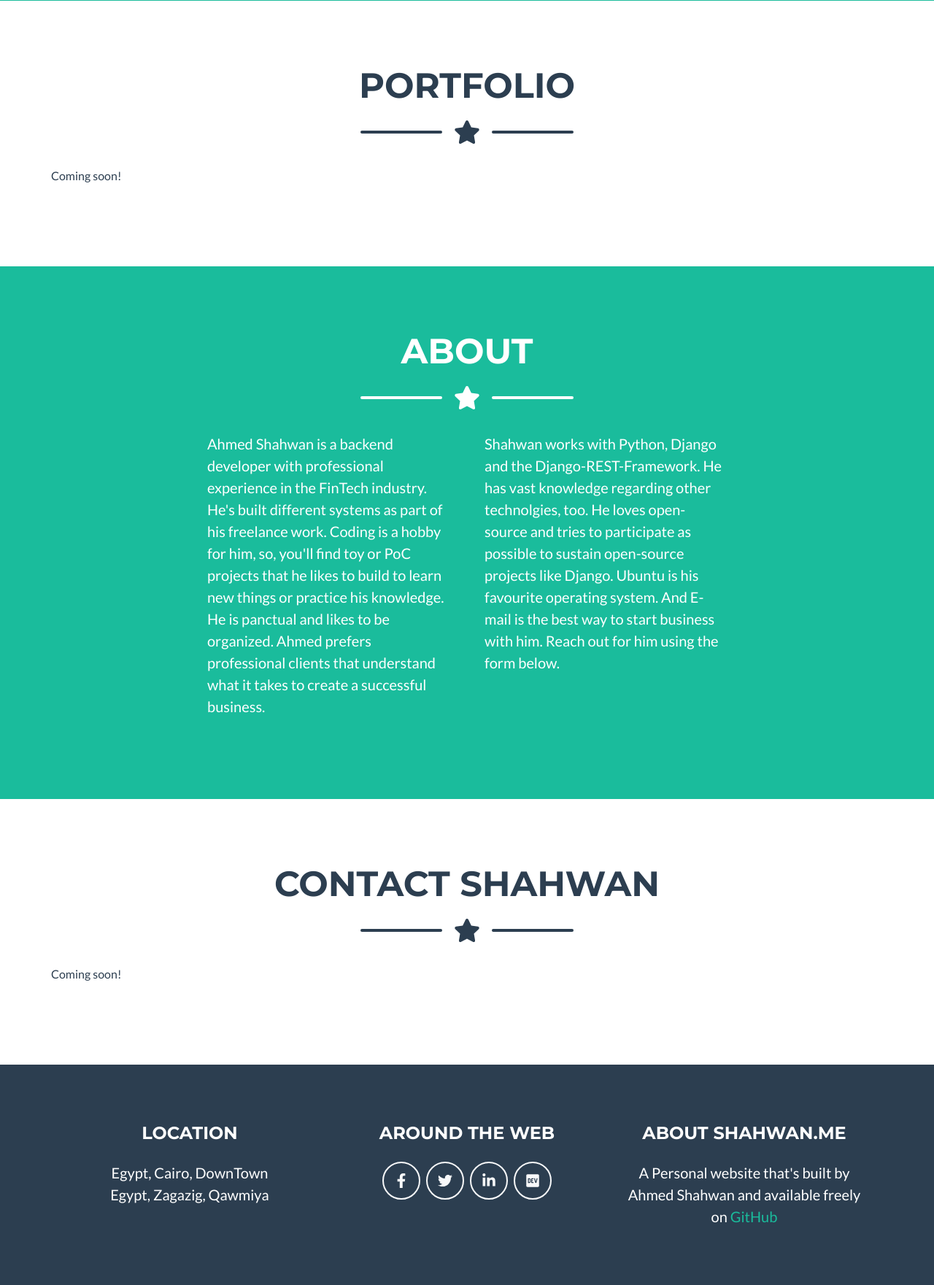
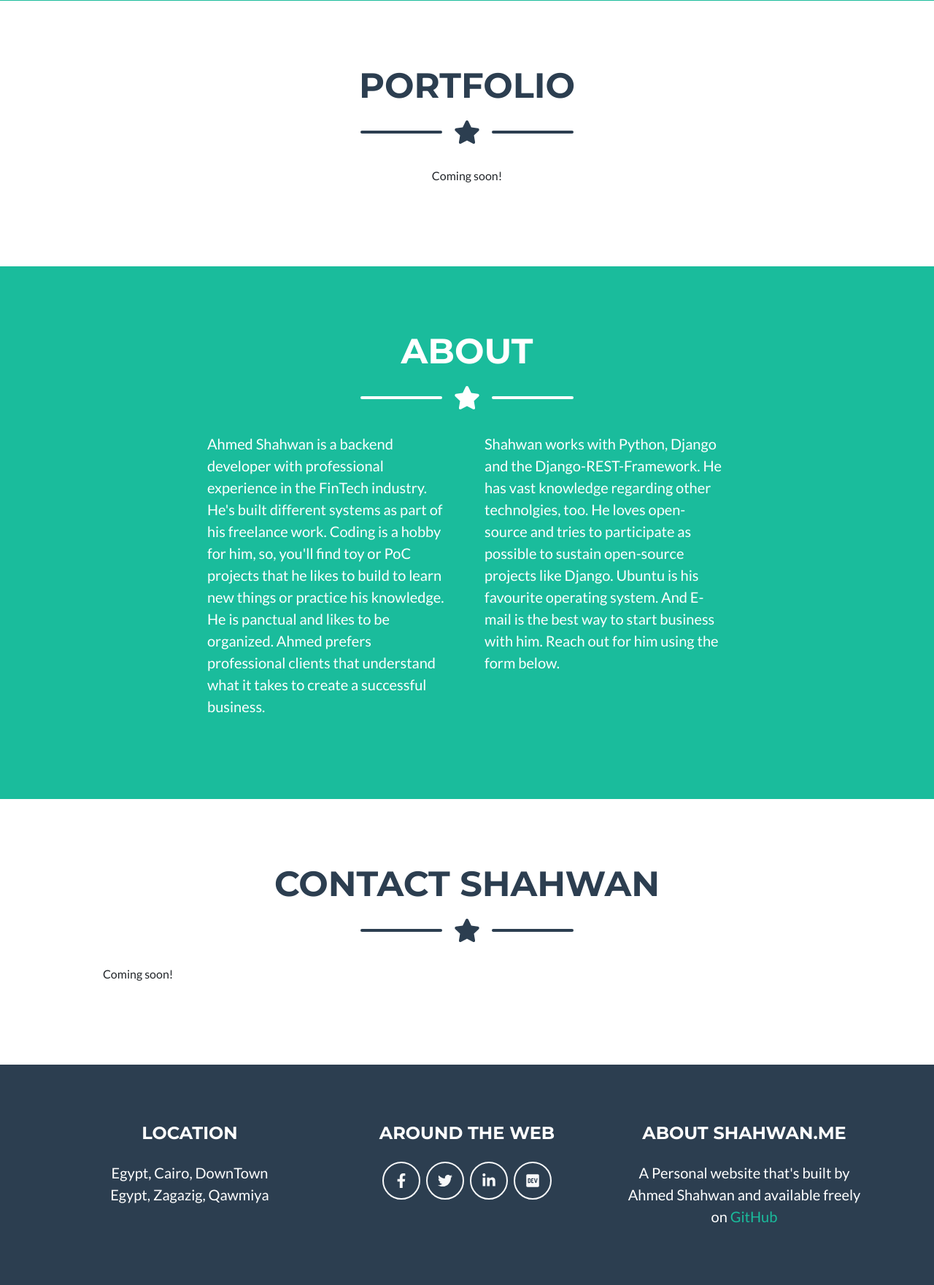
Before and after one commit to shahwan42/personal_website, a Django app: page / in a window 1280 px wide. Shown: the part 707-2468 px from the top of the page at 73% size. Run offline with Django 3.2, Linux system fonts and the light colour scheme; some libraries are stand-ins or nearby versions.

Commit message:
actually center

```diff
--- a/templates/pages/home.html
+++ b/templates/pages/home.html
@@ -72,7 +72,7 @@
       </div>
       <!-- Portfolio Grid Items-->
       <div class="row">
-        <p class="text-center text-secondary">Coming soon!</p>
+        <p class="mx-auto">Coming soon!</p>
         <!-- Portfolio Item 1-->
         <!-- <div class="col-md-6 col-lg-4 mb-5">
           <div class="portfolio-item mx-auto" data-toggle="modal" data-target="#portfolioModal1">
@@ -137,7 +137,7 @@
       </div>
       <!-- Contact Section Form-->
       <div class="row">
-        <p class="text-center text-secondary">Coming soon!</p>
+        <p class="mx-auto">Coming soon!</p>
         <div class="col-lg-8 mx-auto">
           <!-- To configure the contact form email address, go to mail/contact_me.php and update the email address in the PHP file on line 19.-->
           <!-- <form id="contactForm" name="sentMessage" novalidate="novalidate">
```
